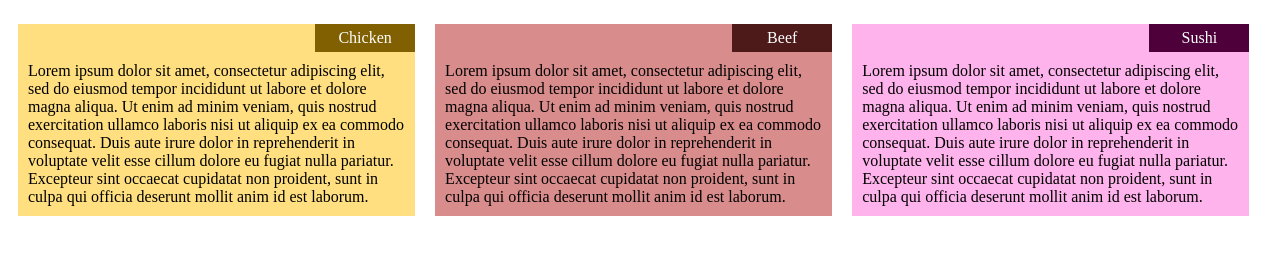
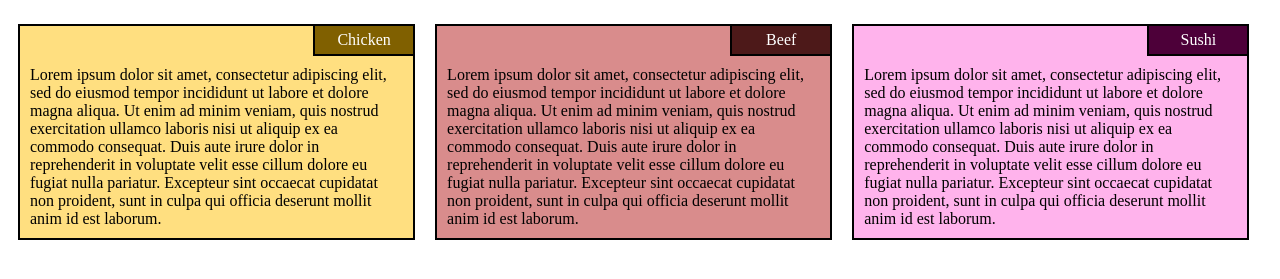
Before and after one commit to FrancoisGuillem/coursera-html, a plain HTML site: page module2-solution/index.html in a window 1280 px wide. Shown: the part 61-340 px from the top of the page. Drawn offline with Linux system fonts and the light colour scheme.

Commit message:
add borders

```diff
--- a/module2-solution/css/style.css
+++ b/module2-solution/css/style.css
@@ -19,6 +19,12 @@ h1 {
   color: white;
   padding:5px;
   float:right;
+  border-left: solid 2px black;
+  border-bottom: solid 2px black;
+}
+
+.section-container {
+  border: solid 2px black;
 }
 
 .section-content {
```
